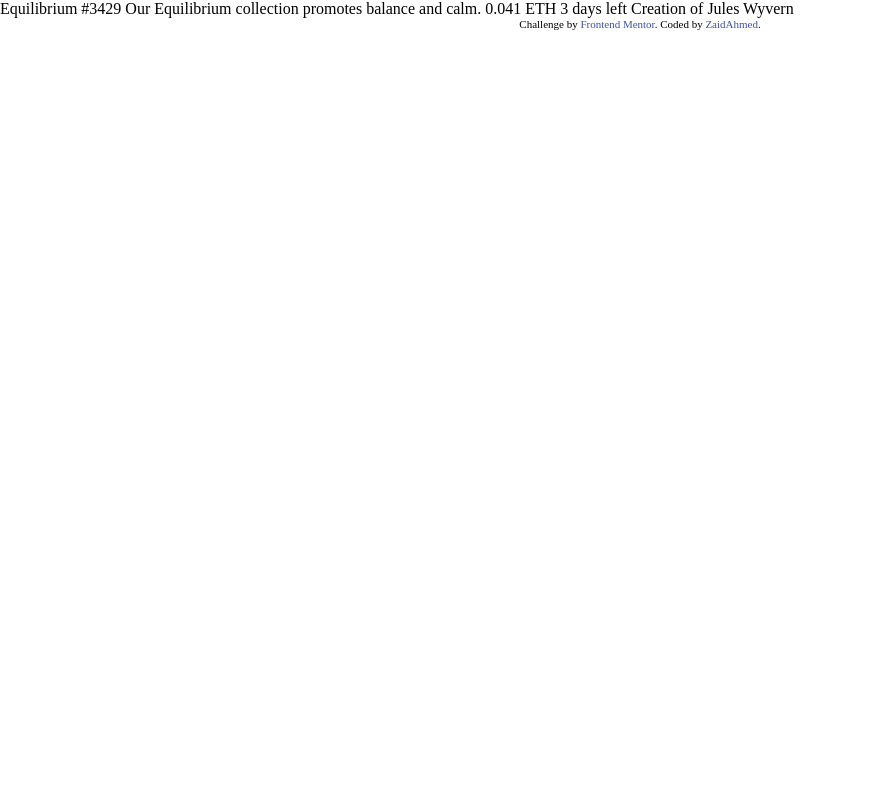
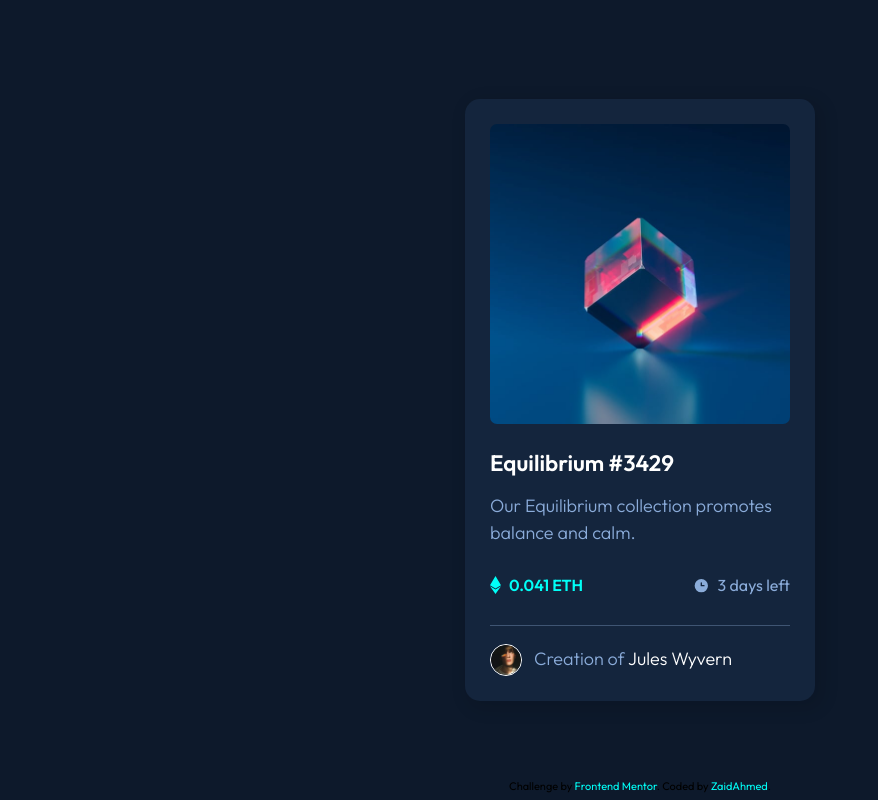
Before and after one commit to ZaidAhmed2003/NFT-Preview-Card-Component, a plain HTML site: page index.html in a window 1280 px wide. Shown: the whole page, without its empty margins (0-878 px from the left). Drawn offline with Linux system fonts and the light colour scheme.

Commit message:
Challenge Complete

```diff
--- a/index.html
+++ b/index.html
@@ -15,15 +15,54 @@
     <title>Frontend Mentor | NFT preview card component</title>
   </head>
   <body>
-    <!-- MAIN -->
+    <main>
+      <div class="container">
+        <div class="card">
+          <img
+            class="card-img"
+            src="./images/image-equilibrium.jpg"
+            alt="NFT Equilibrium"
+          />
+          <div class="card-overlay">
+            <img
+              src="./images/icon-view.svg"
+              alt="Icon View"
+              width="48"
+              height="48"
+            />
+          </div>
+        </div>
 
-    <main>
-      Equilibrium #3429 Our Equilibrium collection promotes balance and calm.
-      0.041 ETH 3 days left Creation of Jules Wyvern
+        <h1 class="n-white">Equilibrium #3429</h1>
+        <p class="p-blue">
+          Our Equilibrium collection promotes balance and calm.
+        </p>
+
+        <ul class="price">
+          <li class="p-cyan">0.041 ETH</li>
+          <li class="p-blue">3 days left</li>
+        </ul>
+
+        <span class="line"> </span>
+        <div class="creator">
+          <img
+            src="./images/image-avatar.png"
+            alt="Avatar"
+            width="132"
+            height="132"
+          />
+
+          <h2 class="p-blue">
+            Creation of
+            <a
+              class="n-white"
+              href="https://www.frontendmentor.io/profile/correlucas"
+              >Jules Wyvern</a
+            >
+          </h2>
+        </div>
+      </div>
     </main>
-
-    <!-- Footer -->
-
     <footer>
       <div class="attribution">
         Challenge by
--- a/style.css
+++ b/style.css
@@ -1,3 +1,5 @@
+@import url("https://fonts.googleapis.com/css2?family=Outfit:wght@300;400;600&display=swap");
+
 *,
 *::after,
 *::before {
@@ -5,16 +7,211 @@
   padding: 0;
   text-decoration: 0;
   box-sizing: border-box;
+  font-family: "Outfit", sans-serif;
   transition: all ease-in-out 0.5s;
 }
 
-/* Footer */
-/* attribution */
+/* custom properties */
 
+:root {
+  --p-blue: hsl(215, 51%, 70%);
+  --p-alpha: hsla(178, 100%, 50%, 0.5);
+  --p-cyan: hsl(178, 100%, 50%);
+  --p-purple: hsl(321, 100%, 50%);
+  --n-bg: hsl(217, 54%, 11%);
+  --n-card: hsl(216, 50%, 16%);
+  --n-line: hsl(215, 29%, 35%);
+  --n-white: hsl(0, 0%, 100%);
+}
+
+.p-blue {
+  color: var(--p-blue);
+}
+
+.p-cyan {
+  color: var(--p-cyan);
+}
+
+.n-card {
+  color: var(--n-card);
+}
+
+.n-line {
+  color: var(--n-line);
+}
+
+.n-white {
+  color: var(--n-white);
+}
+
+Body {
+  display: flex;
+  justify-content: center;
+  align-items: center;
+  min-height: 100vh;
+  background-color: var(--n-bg);
+}
+
+.container {
+  display: flex;
+  flex-direction: column;
+  max-width: 350px;
+  padding: 25px;
+  background-color: var(--n-card);
+  border-radius: 15px;
+  border: 0px solid #000;
+  box-shadow: 5px 5px 15px 5px rgba(0, 0, 0, 0.1);
+}
+
+.card {
+  position: relative;
+}
+
+.card-img {
+  display: block;
+  width: 100%;
+  border-radius: 7px;
+}
+
+.card-overlay {
+  display: flex;
+  position: absolute;
+  border-radius: 7px;
+  align-items: center;
+  justify-content: center;
+  flex-direction: column;
+  top: 0;
+  left: 0;
+  width: 100%;
+  height: 100%;
+  background-image: url(./images/icon-view.svg) no-repeat center;
+  background-color: var(--p-alpha);
+  opacity: 0;
+}
+
+.card-overlay:hover {
+  opacity: 1;
+}
+
+.card-overlay > * {
+  transform: scale(150%);
+}
+
+.card-overlay:hover > * {
+  transform: scale(100%);
+}
+
+.container h1 {
+  font-size: 1.4rem;
+  font-weight: 700;
+  padding-top: 12px;
+}
+
+.container h1:hover {
+  cursor: pointer;
+  color: var(--p-cyan);
+}
+
+.container p {
+  font-size: 1.125rem;
+  font-weight: 300;
+  line-height: 1.5;
+}
+
+.container ul li {
+  display: flex;
+  align-items: center;
+}
+
+.price {
+  display: flex;
+  flex-wrap: wrap;
+  justify-content: space-between;
+  align-items: center;
+  padding: 30px 0;
+}
+
+.price li:first-child {
+  font-weight: 700;
+}
+
+.price li:first-child::before {
+  display: inline-block;
+  content: "";
+  background: url(./images/icon-ethereum.svg) no-repeat center;
+  width: 11px;
+  height: 18px;
+  vertical-align: middle;
+  margin-right: 8px;
+}
+
+.price li:nth-child(2)::before {
+  display: inline-block;
+  content: "";
+  background: url(./images/icon-clock.svg) no-repeat center;
+  width: 17px;
+  height: 17px;
+  vertical-align: middle;
+  margin-right: 8px;
+}
+
+.line {
+  display: flex;
+  background-color: var(--n-line);
+  width: auto;
+  height: 1px;
+}
+
+.creator {
+  display: flex;
+  align-items: center;
+  justify-content: flex-start;
+  padding-top: 18px;
+}
+
+.creator img {
+  width: 32px;
+  height: 32px;
+  margin-right: 12px;
+  border: 1px solid var(--n-white);
+  border-radius: 50px;
+}
+
+.creator h2 {
+  font-weight: 300;
+  font-size: 18px;
+}
+
+.creator a:hover {
+  color: var(--p-cyan);
+}
 .attribution {
+  position: fixed;
+  left: 0;
+  bottom: 0;
+  height: 20px;
+  width: 100%;
   font-size: 11px;
   text-align: center;
 }
 .attribution a {
-  color: hsl(228, 45%, 44%);
+  color: var(--p-cyan);
 }
+
+@media (max-width: 375px) {
+  .container {
+    min-width: 325px;
+  }
+  .container h1 {
+    font-size: 1.3rem;
+  }
+  .container p {
+    font-size: 16px;
+  }
+  .price {
+    padding: 18px 0;
+  }
+  .creator h2 {
+    font-size: 16px;
+  }
+}
```
